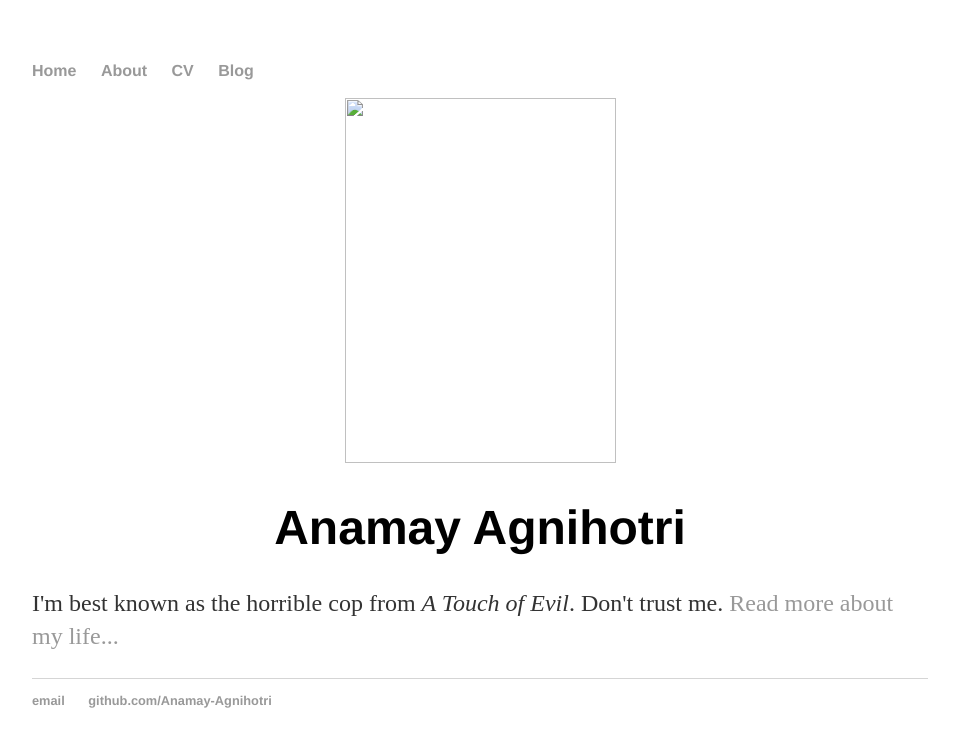
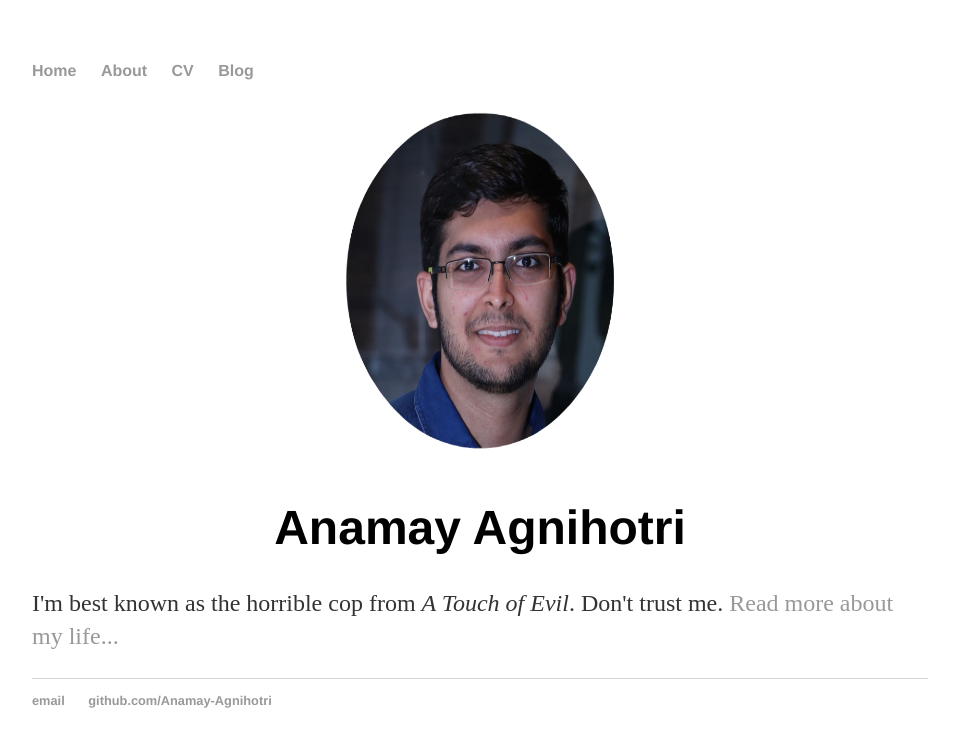
Before and after one commit to Anamay-Agnihotri/Anamay.github.io, a Jekyll site: the page built from index.html, in a window 1280 px wide. Shown: the top 747 px of the page, without its empty margins (160-1119 px from the left). Built offline with Jekyll 4.4.1, drawn with Linux system fonts in a browser that asks for light colours.

Commit message:
Update index.html

```diff
--- a/index.html
+++ b/index.html
@@ -4,7 +4,7 @@ title: Papa Bless
 ---
 <div class="blurb">
 	<center>
-		<img src="Images/profile.png" height="365" width="271">
+		<img src="Photos/profile.png" height="365" width="271">
 		<h1>Anamay Agnihotri</h1>
 	</center>
 	<p>I'm best known as the horrible cop from <em>A Touch of Evil</em>. Don't trust me. <a href="/about">Read more about my life...</a></p>
```
